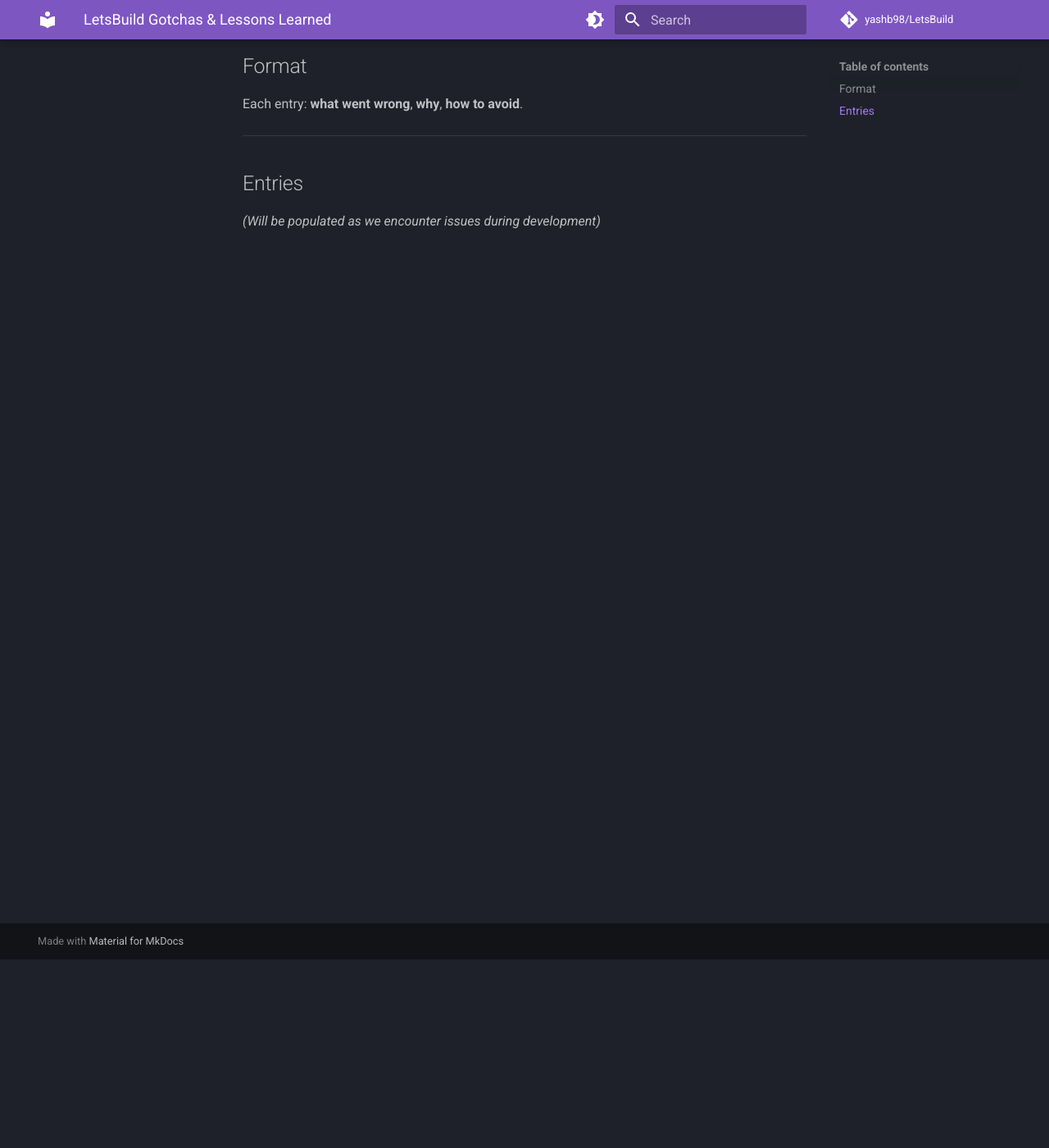
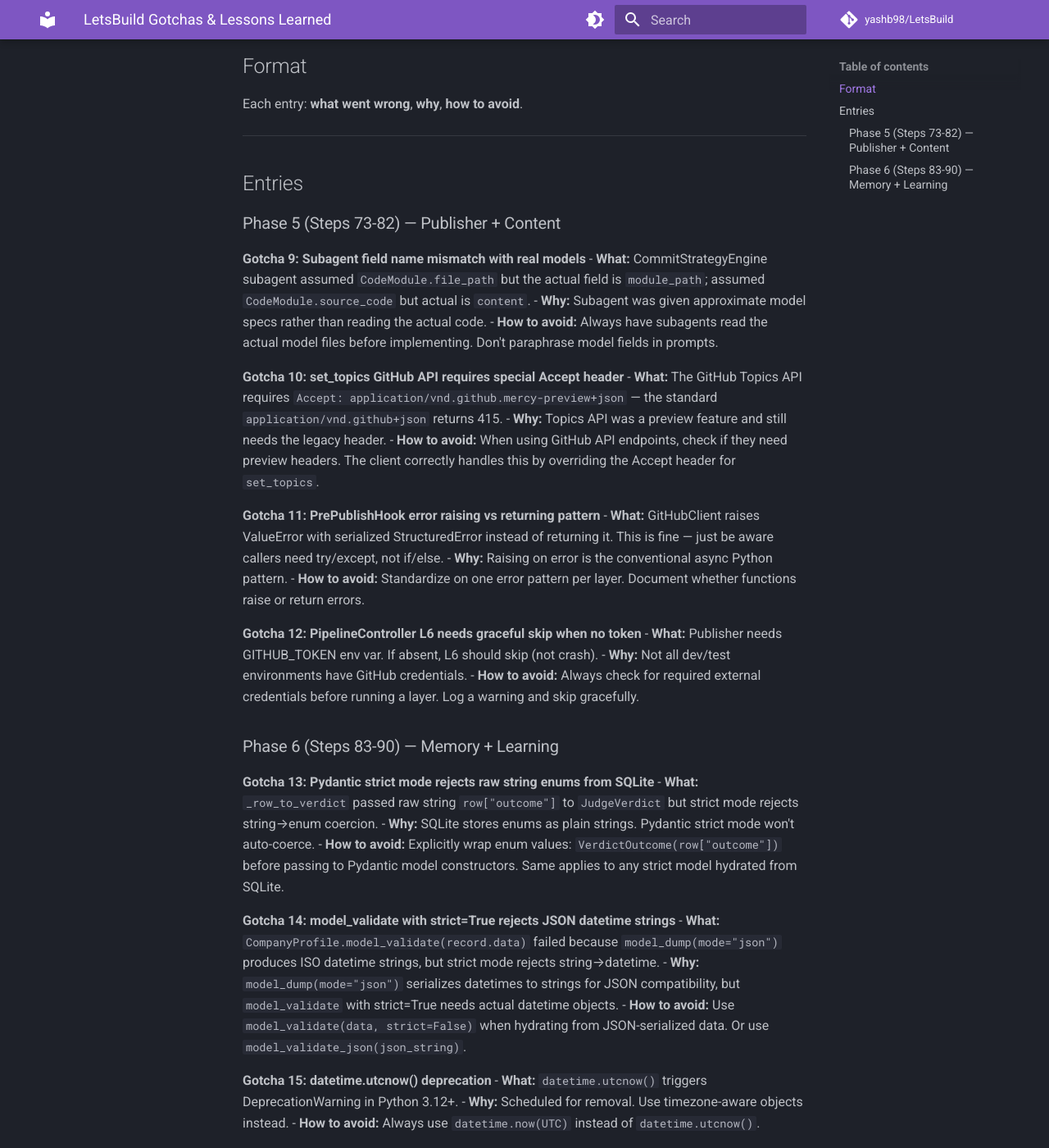
Before and after one commit to yashb98/LetsBuild, an MkDocs documentation site: the page built from docs/GOTCHAS.md, in a window 1280 px wide and 1400 px high, scrolled down 230 px. Shown: the whole window at 82% size. Built offline with MkDocs 1.6.1 and Material for MkDocs 9.7.7, drawn with Linux system fonts in a browser that asks for light colours; comment, search, counter and statistics services are not loaded.

Commit message:
fix(memory): fix utcnow deprecation + update GOTCHAS with Phase 6 lessons
Co-Authored-By: Claude Opus 4.6 (1M context) <noreply@anthropic.com>

```diff
--- a/docs/GOTCHAS.md
+++ b/docs/GOTCHAS.md
@@ -10,4 +10,41 @@ Each entry: **what went wrong**, **why**, **how to avoid**.
 
 ## Entries
 
-*(Will be populated as we encounter issues during development)*
+### Phase 5 (Steps 73-82) — Publisher + Content
+
+**Gotcha 9: Subagent field name mismatch with real models**
+- **What:** CommitStrategyEngine subagent assumed `CodeModule.file_path` but the actual field is `module_path`; assumed `CodeModule.source_code` but actual is `content`.
+- **Why:** Subagent was given approximate model specs rather than reading the actual code.
+- **How to avoid:** Always have subagents read the actual model files before implementing. Don't paraphrase model fields in prompts.
+
+**Gotcha 10: set_topics GitHub API requires special Accept header**
+- **What:** The GitHub Topics API requires `Accept: application/vnd.github.mercy-preview+json` — the standard `application/vnd.github+json` returns 415.
+- **Why:** Topics API was a preview feature and still needs the legacy header.
+- **How to avoid:** When using GitHub API endpoints, check if they need preview headers. The client correctly handles this by overriding the Accept header for `set_topics`.
+
+**Gotcha 11: PrePublishHook error raising vs returning pattern**
+- **What:** GitHubClient raises ValueError with serialized StructuredError instead of returning it. This is fine — just be aware callers need try/except, not if/else.
+- **Why:** Raising on error is the conventional async Python pattern.
+- **How to avoid:** Standardize on one error pattern per layer. Document whether functions raise or return errors.
+
+**Gotcha 12: PipelineController L6 needs graceful skip when no token**
+- **What:** Publisher needs GITHUB_TOKEN env var. If absent, L6 should skip (not crash).
+- **Why:** Not all dev/test environments have GitHub credentials.
+- **How to avoid:** Always check for required external credentials before running a layer. Log a warning and skip gracefully.
+
+### Phase 6 (Steps 83-90) — Memory + Learning
+
+**Gotcha 13: Pydantic strict mode rejects raw string enums from SQLite**
+- **What:** `_row_to_verdict` passed raw string `row["outcome"]` to `JudgeVerdict` but strict mode rejects string→enum coercion.
+- **Why:** SQLite stores enums as plain strings. Pydantic strict mode won't auto-coerce.
+- **How to avoid:** Explicitly wrap enum values: `VerdictOutcome(row["outcome"])` before passing to Pydantic model constructors. Same applies to any strict model hydrated from SQLite.
+
+**Gotcha 14: model_validate with strict=True rejects JSON datetime strings**
+- **What:** `CompanyProfile.model_validate(record.data)` failed because `model_dump(mode="json")` produces ISO datetime strings, but strict mode rejects string→datetime.
+- **Why:** `model_dump(mode="json")` serializes datetimes to strings for JSON compatibility, but `model_validate` with strict=True needs actual datetime objects.
+- **How to avoid:** Use `model_validate(data, strict=False)` when hydrating from JSON-serialized data. Or use `model_validate_json(json_string)`.
+
+**Gotcha 15: datetime.utcnow() deprecation**
+- **What:** `datetime.utcnow()` triggers DeprecationWarning in Python 3.12+.
+- **Why:** Scheduled for removal. Use timezone-aware objects instead.
+- **How to avoid:** Always use `datetime.now(UTC)` instead of `datetime.utcnow()`.
```
Also changed, not shown: 1 other file.
